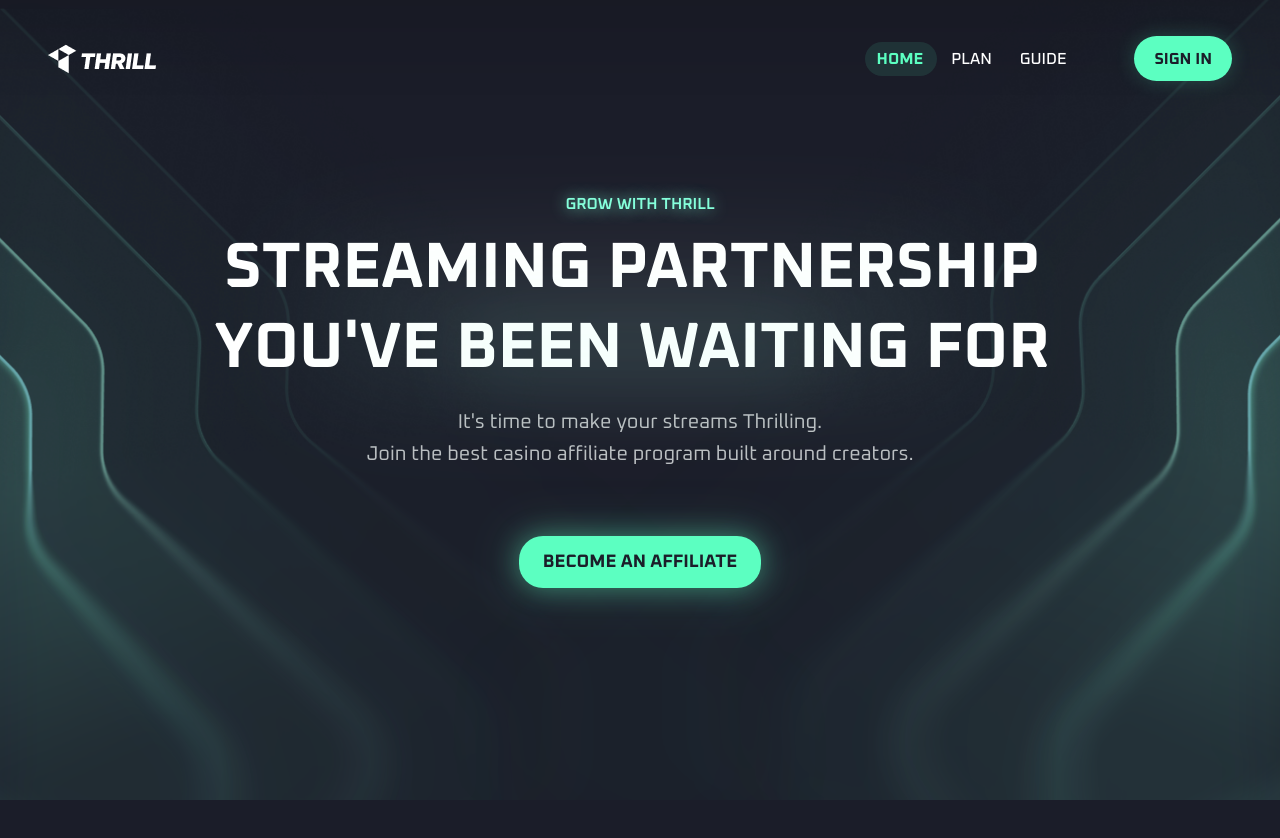
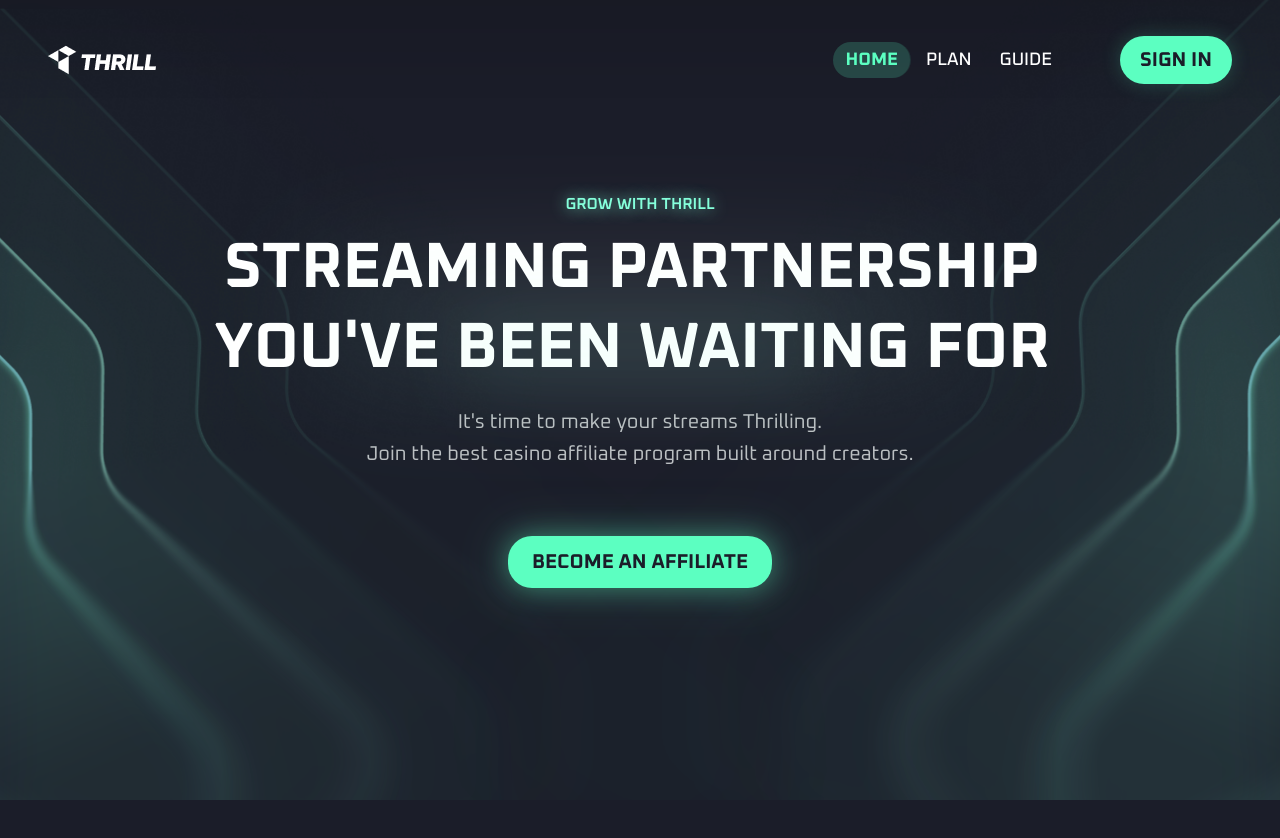
Before and after one commit to PouyaBirvand/thrill-landing, a Next.js app: page / in a window 1280 px wide. Shown: the top 838 px of the page. Built offline with nearby package versions, Linux system fonts and the light colour scheme.

Commit message:
feat: make Button component responsive
- Add responsive sizing for mobile devices
- Improve touch interaction on small screens
- Maintain visual hierarchy across breakpoints

```diff
--- a/src/components/ui/Button.tsx
+++ b/src/components/ui/Button.tsx
@@ -7,7 +7,6 @@ import { motion, type HTMLMotionProps } from "framer-motion"
 
 // CVA Button Variants
 const buttonVariants = cva(
-  // Base styles - fixed text alignment and spacing issues
   "inline-flex items-center justify-center uppercase font-600 whitespace-nowrap transition-all duration-300 focus-visible:outline-none focus-visible:ring-2 focus-visible:ring-offset-2 disabled:pointer-events-none disabled:opacity-50 relative overflow-hidden",
   {
     variants: {
@@ -15,17 +14,18 @@ const buttonVariants = cva(
         primary: "bg-accent-green_light text-primary-50 shadow-primary-glow rounded-2xl",
         secondary: "bg-accent-social text-neutral-white font-semibold rounded-2xl",
         select: "bg-accent-green/10 text-accent-green_light font-740 rounded-2xl leading-tight",
-        ghost: "bg-transparent text-neutral-white font-medium rounded-2xl",
+        ghost:
+          "bg-transparent text-neutral-white font-medium hover:bg-primary-300 rounded-2xl transition-colors duration-500",
         link: "text-neutral-lightGray underline underline-offset-3 p-0 h-auto font-normal normal-case tracking-normal",
       },
       size: {
-        sm: "text-md px-3 py-1 min-h-[34px]", // Fixed height and better vertical alignment
-        default: "text-md px-5 py-2.5 font-bold min-h-[45px] font-740",
-        lg: "text-lg px-6 py-3 min-h-[52px] font-extrabold",
-        xl: "text-lg px-8 py-4 min-h-[60px]",
-        icon: "p-2 h-10 w-10",
-        "icon-sm": "p-1.5 h-8 w-8",
-        "icon-lg": "p-3 h-12 w-12",
+        sm: "text-lg px-2 py-1 min-h-[30px] sm:text-md sm:px-3 sm:py-1 sm:min-h-[34px]",
+        default: "text-xl px-3 py-2 min-h-[40px] font-740 sm:text-md sm:px-5 sm:py-2.5 sm:min-h-[45px]",
+        lg: "text-md px-4 py-2.5 min-h-[44px] sm:text-xl font-740 sm:px-6 sm:py-3 sm:min-h-[52px]",
+        xl: "text-md px-5 py-3 min-h-[50px] sm:text-lg sm:px-8 sm:py-4 sm:min-h-[60px]",
+        icon: "p-1.5 h-8 w-8 sm:p-2 sm:h-10 sm:w-10",
+        "icon-sm": "p-1 h-6 w-6 sm:p-1.5 sm:h-8 sm:w-8",
+        "icon-lg": "p-2 h-10 w-10 sm:p-3 sm:h-12 sm:w-12",
       },
       fullWidth: {
         true: "w-full",
@@ -52,81 +52,10 @@ export interface ButtonProps extends Omit<HTMLMotionProps<"button">, "size">, Va
   loading?: boolean
   leftIcon?: React.ReactNode
   rightIcon?: React.ReactNode
+  children: React.ReactNode
 }
 
-// Advanced button animations
-const buttonAnimations = {
-  primary: {
-    whileHover: {
-      scale: 1.05,
-      boxShadow: "0 0 25px rgba(34, 197, 94, 0.4)",
-      transition: { duration: 0.2 },
-    },
-    whileTap: {
-      scale: 0.98,
-      transition: { duration: 0.1 },
-    },
-  },
-  secondary: {
-    whileHover: {
-      scale: 1.05,
-      y: -2,
-      transition: { duration: 0.2 },
-    },
-    whileTap: {
-      scale: 0.98,
-      y: 0,
-      transition: { duration: 0.1 },
-    },
-  },
-  select: {
-    whileHover: {
-      scale: 1.03,
-      backgroundColor: "rgba(34, 197, 94, 0.15)",
-      transition: { duration: 0.2 },
-    },
-    whileTap: {
-      scale: 0.97,
-      transition: { duration: 0.1 },
-    },
-  },
-  ghost: {
-    whileHover: {
-      backgroundColor: "rgba(255, 255, 255, 0.1)",
-      scale: 1.02,
-      transition: { duration: 0.2 },
-    },
-    whileTap: {
-      scale: 0.98,
-      transition: { duration: 0.1 },
-    },
-  },
-  link: {
-    whileHover: {
-      x: 5,
-      transition: { duration: 0.2 },
-    },
-    whileTap: {
-      x: 0,
-      transition: { duration: 0.1 },
-    },
-  },
-}
-
-// Shimmer effect component
-const ShimmerEffect = () => (
-  <motion.div
-    className="absolute inset-0 -skew-x-12 bg-gradient-to-r from-transparent via-white/20 to-transparent"
-    initial={{ x: "-100%" }}
-    animate={{ x: "200%" }}
-    transition={{
-      duration: 1.5,
-      repeat: Number.POSITIVE_INFINITY,
-      repeatDelay: 2,
-      ease: "linear",
-    }}
-  />
-)
+// Simple button animations - only hover and tap
 
 // Button Component
 const Button = React.forwardRef<HTMLButtonElement, ButtonProps>(
@@ -147,68 +76,33 @@ const Button = React.forwardRef<HTMLButtonElement, ButtonProps>(
     ref,
   ) => {
     const isDisabled = disabled || loading
-    const animations = variant ? buttonAnimations[variant] : buttonAnimations.primary
 
     return (
       <motion.button
         className={cn(
           buttonVariants({ variant, size, fullWidth, rounded }),
-          "flex items-center justify-center", // Ensure perfect centering
-          variant === "ghost" && "bg-transparent hover:bg-transparent",
-          variant === "select" && "bg-transparent hover:bg-transparent",
+          "flex items-center justify-center",
           className,
         )}
         ref={ref}
         disabled={isDisabled}
-        initial={{ opacity: 0, y: 20 }}
-        animate={{ opacity: 1, y: 0 }}
-        exit={{ opacity: 0, y: -20 }}
-        {...animations}
         {...props}
       >
-        {/* Shimmer effect for primary buttons */}
-        {variant === "primary" && !loading && <ShimmerEffect />}
-
         {/* Loading state */}
         {loading && (
-          <motion.div initial={{ opacity: 0, scale: 0 }} animate={{ opacity: 1, scale: 1 }} className="mr-2 flex">
+          <div className="mr-2 flex">
             <Loader2 className="h-4 w-4 animate-spin" />
-          </motion.div>
+          </div>
         )}
 
         {/* Left icon */}
-        {!loading && leftIcon && (
-          <motion.span
-            className="mr-2 flex items-center"
-            initial={{ opacity: 0, x: -10 }}
-            animate={{ opacity: 1, x: 0 }}
-            transition={{ delay: 0.1 }}
-          >
-            {leftIcon}
-          </motion.span>
-        )}
+        {!loading && leftIcon && <span className="mr-2 flex items-center">{leftIcon}</span>}
 
         {/* Button content */}
-        <motion.span
-          className="flex items-center justify-center relative z-10"
-          initial={{ opacity: 0 }}
-          animate={{ opacity: 1 }}
-          transition={{ delay: 0.2 }}
-        >
-          {children}
-        </motion.span>
+        <span className="flex items-center justify-center relative z-10">{children}</span>
 
         {/* Right icon */}
-        {!loading && rightIcon && (
-          <motion.span
-            className="ml-2 flex items-center"
-            initial={{ opacity: 0, x: 10 }}
-            animate={{ opacity: 1, x: 0 }}
-            transition={{ delay: 0.1 }}
-          >
-            {rightIcon}
-          </motion.span>
-        )}
+        {!loading && rightIcon && <span className="ml-2 flex items-center">{rightIcon}</span>}
       </motion.button>
     )
   },
```
